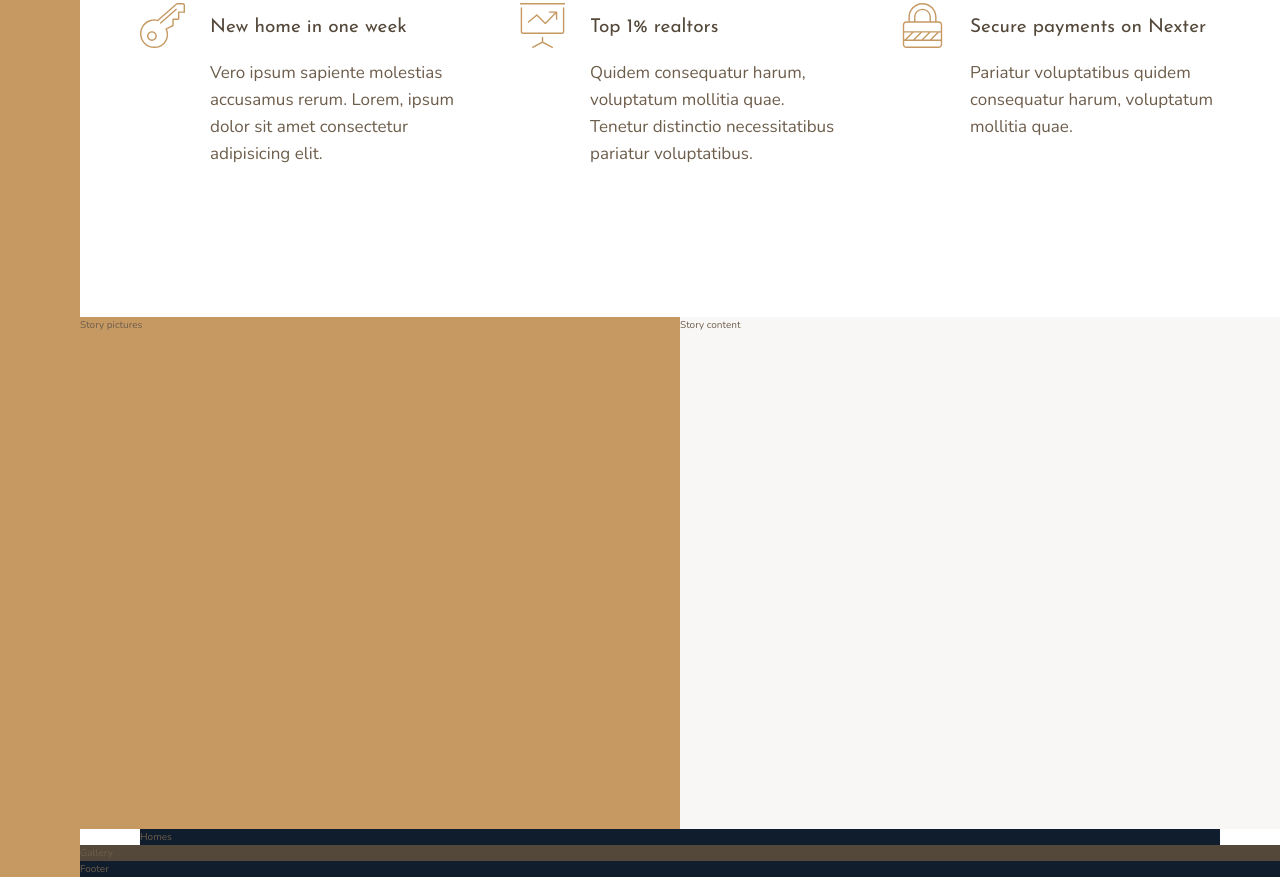
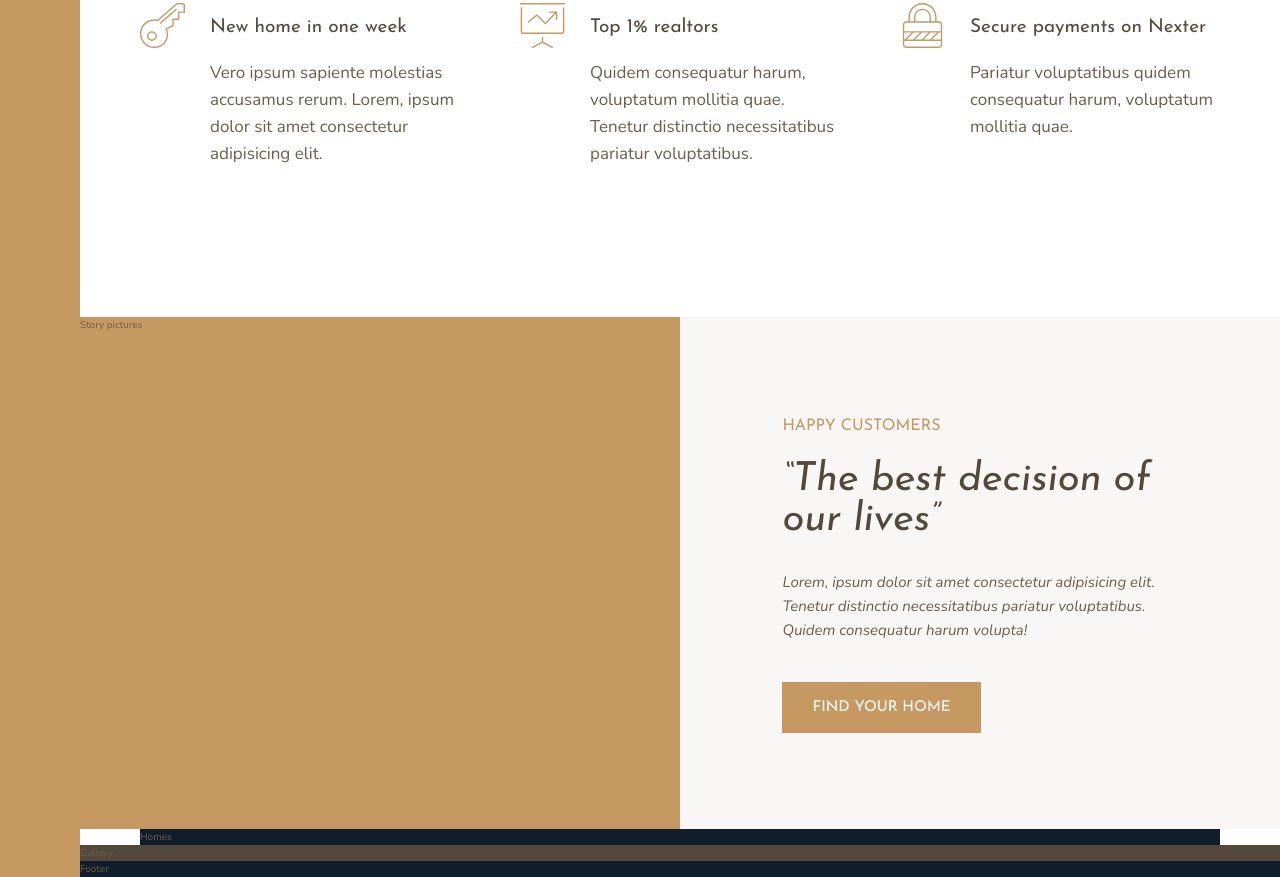
Before and after one commit to ahallam75/luxury-homes-site, a website: page index.html in a window 1280 px wide. Shown: the part 991-1868 px from the top of the page. Drawn offline with nearby package versions, Linux system fonts and the light colour scheme.

Commit message:
Right side of story section complete

```diff
--- a/index.html
+++ b/index.html
@@ -91,7 +91,12 @@
     </div>
 
     <div class="story__content">
-      Story content
+      <h3 class="heading-3 mb-sm">Happy customers</h3>
+      <h2 class="heading-2 heading-2--dark mb-md">&ldquo;The best decision of our lives&rdquo;</h2>
+      <p class="story__text">
+          Lorem, ipsum dolor sit amet consectetur adipisicing elit. Tenetur distinctio necessitatibus pariatur voluptatibus. Quidem consequatur harum volupta!
+      </p>
+      <button class="btn">Find your home</button>
     </div>
 
     <section class="homes">
--- a/sass/_story.scss
+++ b/sass/_story.scss
@@ -8,5 +8,22 @@
   &__content {
     background-color: $color-grey-light-1;
     grid-column: col-start 5 / full-end;
+    padding: 6rem 8vw;
+
+    // This flex-box code does the same thing as the code below it, but requires one more line of code.
+    // display: flex;
+    // flex-direction: column;
+    // justify-content: center;
+    // align-items: flex-start;
+
+    display: grid;
+    align-content: center;
+    justify-items: start;
+  }
+
+  &__text {
+    font-size: 1.5rem;
+    font-style: italic;
+    margin-bottom: 4rem;
   }
 }
--- a/sass/_typography.scss
+++ b/sass/_typography.scss
@@ -9,10 +9,24 @@
 
 .heading-2 {
   @extend %heading;
+  font-size: 4rem;
+  font-style: italic;
+  line-height: 1;
+
+  &--light {
+    color: $color-grey-light-1;
+  }
+
+  &--dark {
+    color: $color-grey-dark-1;
+  }
 }
 
 .heading-3 {
   @extend %heading;
+  font-size: 1.6rem;
+  color: $color-primary;
+  text-transform: uppercase;
 }
 
 .heading-4 {
@@ -27,3 +41,36 @@
     color: $color-grey-dark-1;
   }
 }
+
+.btn {
+  background-color: $color-primary;
+  color: #fff;
+  border: none;
+  border-radius: 0;
+  font-family: $font-display;
+  font-size: 1.5rem;
+  text-transform: uppercase;
+  padding: 1.8rem 3rem;
+  cursor: pointer;
+  transition: all .2s;
+
+  &:hover {
+    background-color: $color-primary-dark;
+  }
+}
+
+.mb-sm {
+  margin-bottom: 2rem;
+}
+
+.mb-md {
+  margin-bottom: 3rem;
+}
+
+.mb-lg {
+  margin-bottom: 4rem;
+}
+
+.mb-hg {
+  margin-bottom: 8rem;
+}
```
Also changed, not shown: css/style.css.
